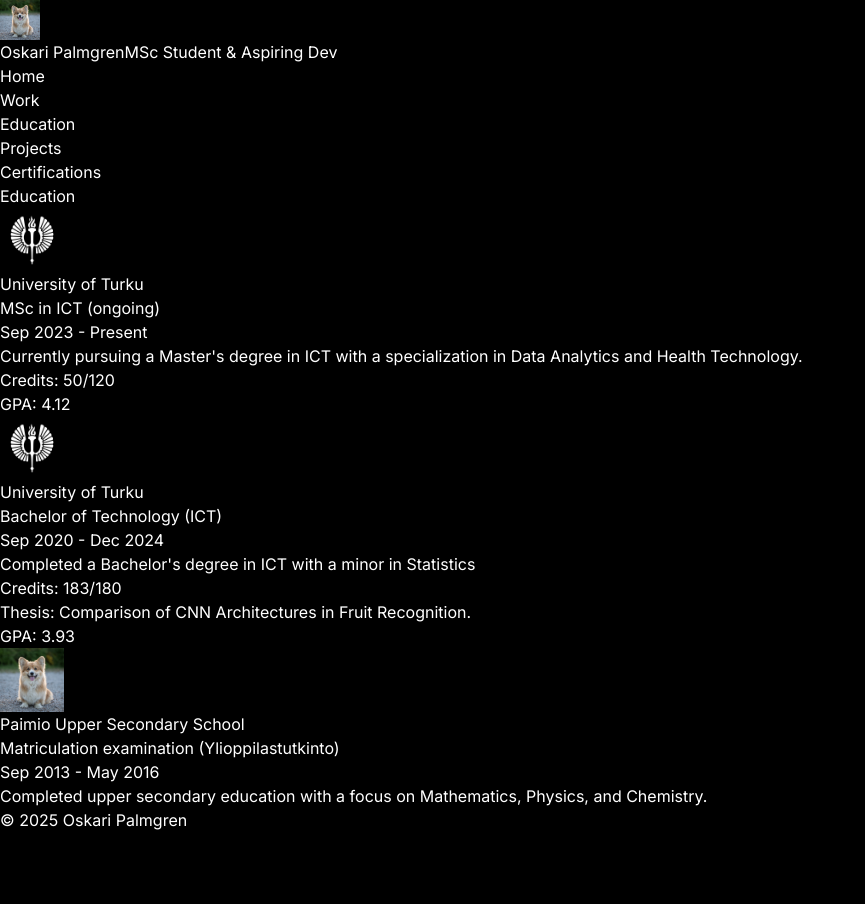
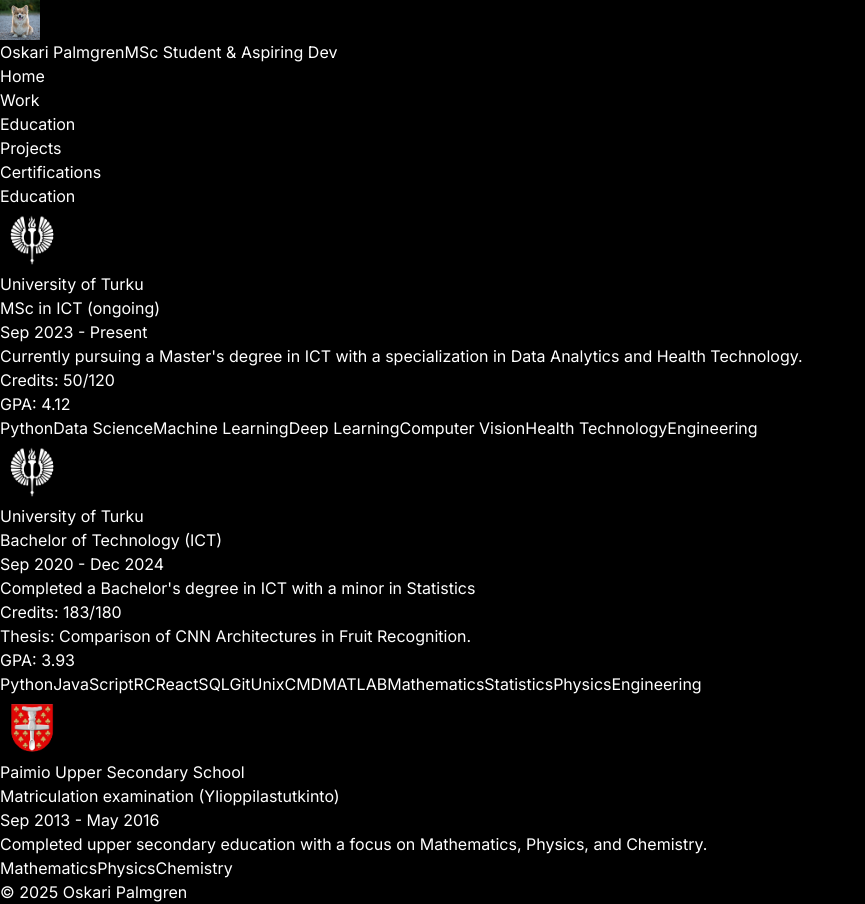
Before and after one commit to Palmgrenoskari/portfolio-site, a Next.js app: page /education in a window 1280 px wide. Shown: the whole page, without its empty margins (0-865 px from the left). Before the commit the page ends 832 px from the top, so only its background shows below. Built offline with nearby package versions, Linux system fonts and the light colour scheme.

Commit message:
Add proper logo to upper secondary
Add tech badges (+ hard skills) to education. Might tune later.

Split tech badge "other" category into soft and hard skills.

```diff
--- a/src/app/education/page.tsx
+++ b/src/app/education/page.tsx
@@ -11,6 +11,16 @@
         "Currently pursuing a Master's degree in ICT with a specialization in Data Analytics and Health Technology.",
       credits: "50/120",
       gpa: 4.12,
+      technologies: [
+        { name: "Python", type: "language" as const },
+        { name: "Data Science", type: "hard_skill" as const },
+
+        { name: "Machine Learning", type: "hard_skill" as const },
+        { name: "Deep Learning", type: "hard_skill" as const },
+        { name: "Computer Vision", type: "hard_skill" as const },
+        { name: "Health Technology", type: "hard_skill" as const },
+        { name: "Engineering", type: "hard_skill" as const },
+      ],
     },
     {
       logo: "/images/utu_logo_transparent_test.png",
@@ -22,14 +32,35 @@
       credits: "183/180",
       thesis: "Comparison of CNN Architectures in Fruit Recognition.",
       gpa: 3.93,
+      technologies: [
+        { name: "Python", type: "language" as const },
+        { name: "JavaScript", type: "language" as const },
+        { name: "R", type: "language" as const },
+        { name: "C", type: "language" as const },
+        { name: "React", type: "framework" as const },
+        { name: "SQL", type: "database" as const },
+        { name: "Git", type: "tool" as const },
+        { name: "Unix", type: "tool" as const },
+        { name: "CMD", type: "tool" as const },
+        { name: "MATLAB", type: "tool" as const },
+        { name: "Mathematics", type: "hard_skill" as const },
+        { name: "Statistics", type: "hard_skill" as const },
+        { name: "Physics", type: "hard_skill" as const },
+        { name: "Engineering", type: "hard_skill" as const },
+      ],
     },
     {
-      logo: "/images/corgi.jpg",
+      logo: "/images/paimio_logo.png",
       institution: "Paimio Upper Secondary School",
       degree: "Matriculation examination (Ylioppilastutkinto)",
       period: "Sep 2013 - May 2016",
       description:
         "Completed upper secondary education with a focus on Mathematics, Physics, and Chemistry.",
+      technologies: [
+        { name: "Mathematics", type: "hard_skill" as const },
+        { name: "Physics", type: "hard_skill" as const },
+        { name: "Chemistry", type: "hard_skill" as const },
+      ],
     },
   ];
 
--- a/src/components/EducationEntry.tsx
+++ b/src/components/EducationEntry.tsx
@@ -1,14 +1,28 @@
 import Image from "next/image";
+import TechBadge from "./TechBadge";
+
+interface Technology {
+  name: string;
+  type:
+    | "language"
+    | "framework"
+    | "tool"
+    | "database"
+    | "cloud"
+    | "soft_skill"
+    | "hard_skill";
+}
 
 interface EducationEntryProps {
   logo: string;
   institution: string;
   degree: string;
   period: string;
-  description: string;
+  description?: string;
   credits?: string;
   thesis?: string;
   gpa?: number;
+  technologies?: Technology[];
 }
 
 export default function EducationEntry({
@@ -20,6 +34,7 @@
   credits,
   thesis,
   gpa,
+  technologies,
 }: EducationEntryProps) {
   return (
     <div className="bg-gray-800 rounded-lg p-6 mb-6 shadow-lg transition-all duration-300 ease-in-out hover:shadow-xl hover:bg-gray-750 hover:scale-[1.02]">
@@ -41,7 +56,16 @@
       {credits && <p className="text-gray-300 mb-2">Credits: {credits}</p>}
       {thesis && <p className="text-gray-300 mb-2">Thesis: {thesis}</p>}
       {gpa !== undefined && (
-        <p className="text-gray-300">GPA: {gpa.toFixed(2)}</p>
+        <p className="text-gray-300 mb-4 whitespace-pre-line">
+          GPA: {gpa.toFixed(2)}
+        </p>
+      )}
+      {technologies && (
+        <div className="flex flex-wrap gap-2">
+          {technologies.map((tech) => (
+            <TechBadge key={tech.name} name={tech.name} type={tech.type} />
+          ))}
+        </div>
       )}
     </div>
   );
--- a/src/components/TechBadge.tsx
+++ b/src/components/TechBadge.tsx
@@ -4,7 +4,8 @@
   | "tool"
   | "database"
   | "cloud"
-  | "other";
+  | "soft_skill"
+  | "hard_skill";
 
 const techColors: Record<TechType, string> = {
   language: "bg-blue-600",
@@ -12,7 +13,8 @@
   tool: "bg-yellow-600",
   database: "bg-purple-600",
   cloud: "bg-red-600",
-  other: "bg-teal-600",
+  soft_skill: "bg-teal-600",
+  hard_skill: "bg-indigo-600",
 };
 
 interface TechBadgeProps {
```
Also changed, not shown: src/app/work/page.tsx (+7 -7 lines), src/components/WorkEntry.tsx (+8 -2 lines), public/images/paimio_logo.png (added).
